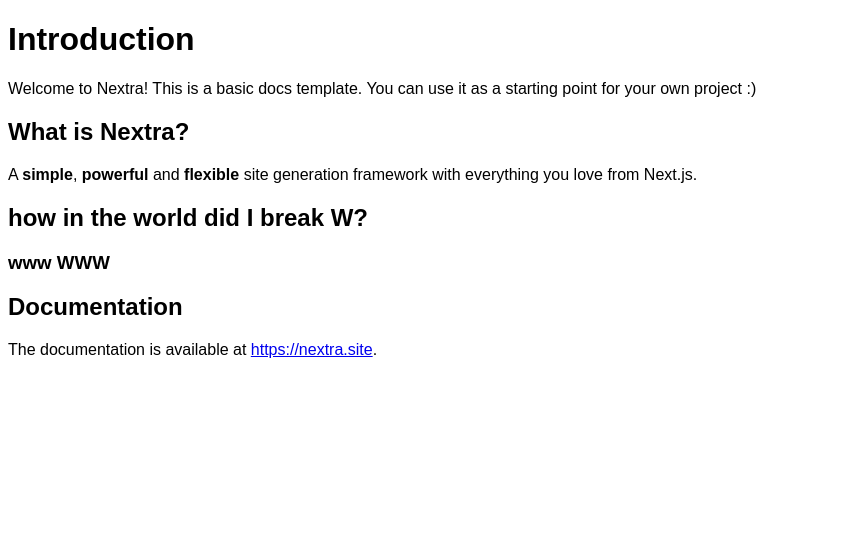
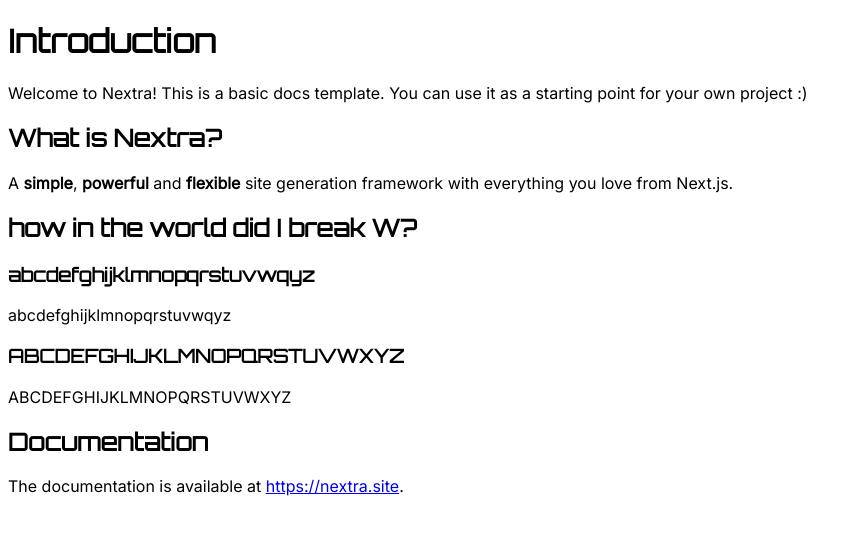
Before and after one commit to Tigerbotics7125/megadoc, a Next.js app: page / in a window 1280 px wide. Shown: the top 534 px of the page, without its empty margins (0-861 px from the left). Built offline with nearby package versions, Linux system fonts and the light colour scheme.

Commit message:
fix fonts

```diff
--- a/package.json
+++ b/package.json
@@ -18,6 +18,9 @@
   },
   "homepage": "https://github.com/shuding/nextra-docs-template#readme",
   "dependencies": {
+    "@fontsource/inter": "^5.0.17",
+    "@fontsource/inter-tight": "^5.0.19",
+    "@fontsource/orbitron": "^5.0.18",
     "next": "^14.0.2",
     "nextra": "2.13.2",
     "nextra-theme-docs": "2.13.2",
--- a/pages/_app.js
+++ b/pages/_app.js
@@ -1,4 +1,6 @@
 import '../styles.css'
+import '@fontsource/orbitron'
+import '@fontsource/inter'
 
 export default function MyApp({ Component, pageProps }) {
     return <Component {...pageProps} />;
--- a/pages/index.mdx
+++ b/pages/index.mdx
@@ -8,7 +8,14 @@
 
 ## how in the world did I break W?
 
-### www WWW
+### abcdefghijklmnopqrstuvwqyz
+
+abcdefghijklmnopqrstuvwqyz
+
+### ABCDEFGHIJKLMNOPQRSTUVWXYZ
+
+ABCDEFGHIJKLMNOPQRSTUVWXYZ
+
 
 ## Documentation
 
--- a/styles.css
+++ b/styles.css
@@ -1,5 +1,5 @@
 body {
-    font-family: 'Inter Tight', sans-serif;
+    font-family: 'Inter', sans-serif;
 }
 
 h1, h2, h3, h4, h5, h6 {
```
Also changed, not shown: 1 other file (tests, documents, lock files or other folders).
